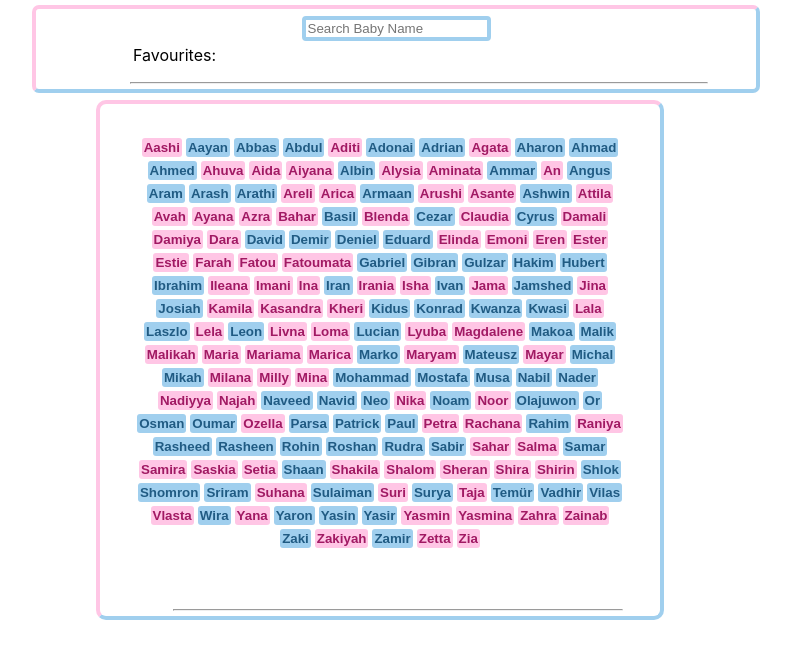
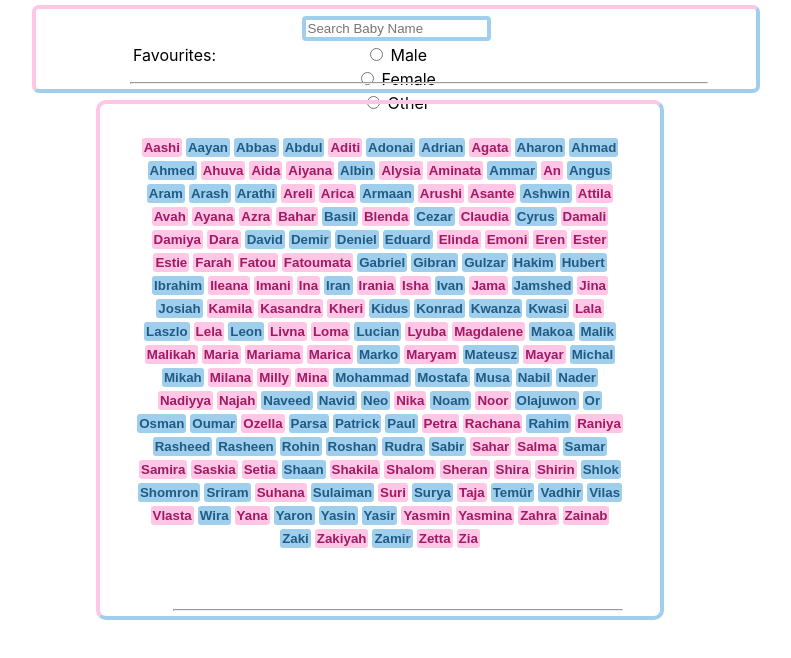
Before and after one commit to yunusfirat/baby-names-react, a React (Create React App) app: page / in a window 1280 px wide. Shown: the top 658 px of the page, without its empty margins (288-1079 px from the left). Built offline with nearby package versions, Linux system fonts and the light colour scheme.

Commit message:
Created buttons to pick each gender name

```diff
--- a/src/Favourites.js
+++ b/src/Favourites.js
@@ -6,7 +6,6 @@ const Favourites = ({ favourites, setFavourites, setData, data  }) => {
         let name = e.target.value;
         let removedElement = favourites.filter((baby) => baby.name !== name);
         let addedElement = favourites.filter((baby) => baby.name === name);
-        console.log(addedElement);
         setFavourites(removedElement);
         setData(data.concat(addedElement));
     };
--- /dev/null
+++ b/src/NameGenderFilter.js
@@ -0,0 +1,14 @@
+import React from "react";
+
+const NameGenderFilter = () => {
+
+    return (
+        <div>
+            <div><input type="radio" value="Male" name="gender" /> Male</div>
+            <div><input type="radio" value="Female" name="gender" /> Female</div>
+            <div><input type="radio" value="Other" name="gender" /> Other</div>
+        </div>
+    );
+};
+
+export default NameGenderFilter;
--- a/src/SearchBaby.js
+++ b/src/SearchBaby.js
@@ -1,6 +1,6 @@
 import React from "react";
 import Favourites from "./Favourites";
-
+import NameGenderFilter from "./NameGenderFilter";
 const SearchBaby = ({ input, setInput, favourites, setFavourites, data, setData   }) => {
 
     const search = (event) => {
@@ -16,6 +16,7 @@ const SearchBaby = ({ input, setInput, favourites, setFavourites, data, setData
             placeholder="Search Baby Name"
             id="searchbaby"/>
             <hr/>
+            <NameGenderFilter />
         </div>
     );
 };
```
